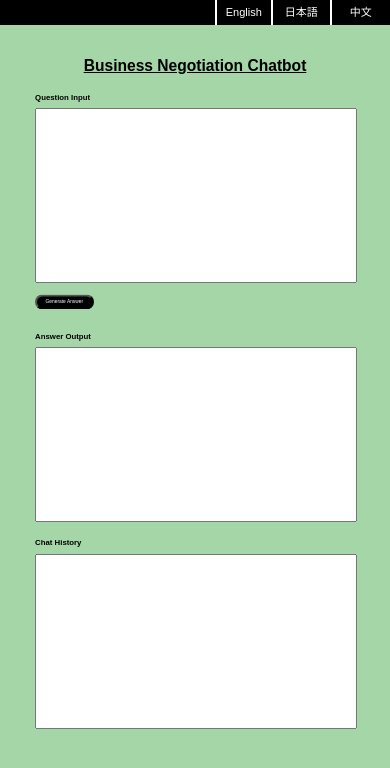
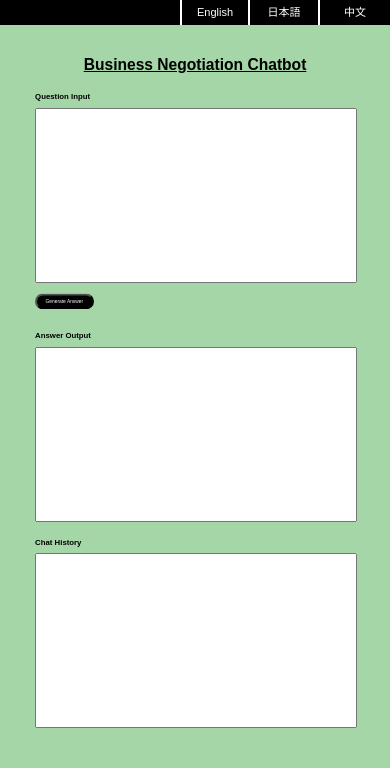
Before and after one commit to justin-hong22/negotiation-chatbot, a plain HTML site: page static/index.html in a window 390 px wide. Drawn offline with Linux system fonts and the light colour scheme.

Commit message:
made button sizes static so it looks better on iPad

```diff
--- a/static/css/index.css
+++ b/static/css/index.css
@@ -45,8 +45,8 @@ body
     line-height: 1.5;
     display: block;
 
-    width: 6vw;
-    height: 7vh;
+    width: 120px;
+    height: 50px;
 }
 
 .navbar li:first-child button
@@ -153,8 +153,8 @@ h2
 @media screen and (max-width: 750px)
 {
     body{ background-color: #A5D6A7 }
-    .navbar ul { height: 3vh; margin-bottom: 0; }
-    .navbar li button { width: 15vw; height: 3vh; font-size: 11px; }
+    .navbar ul { height: 25px; margin-bottom: 0; }
+    .navbar li button { width: 70px; height: 25px; font-size: 11px; }
     .title { margin-top: 8vw;}
     .question_input, .answer_output { float: none; margin-left: 4vw; margin-right: 5vw; }
     #question_box, #answer_box { width: 100%; height: 20vh; }
```
